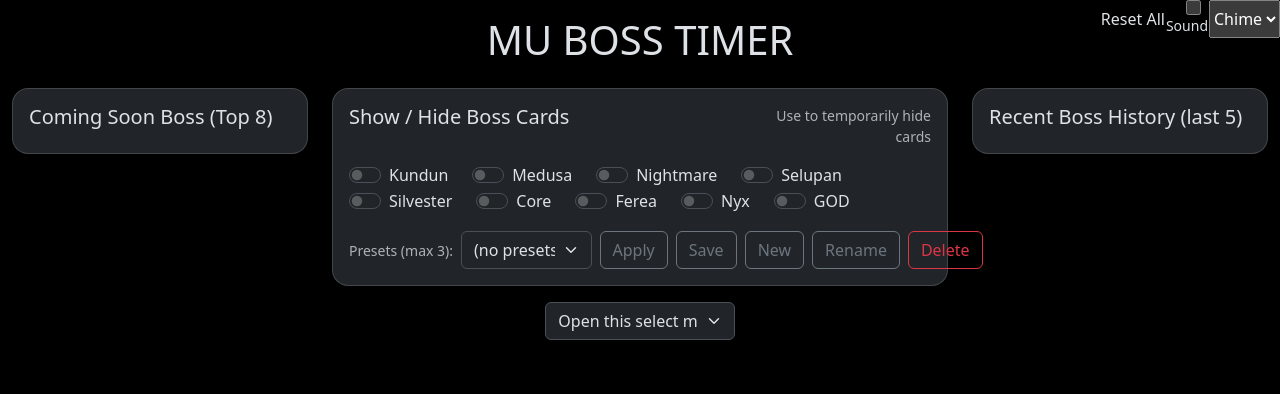
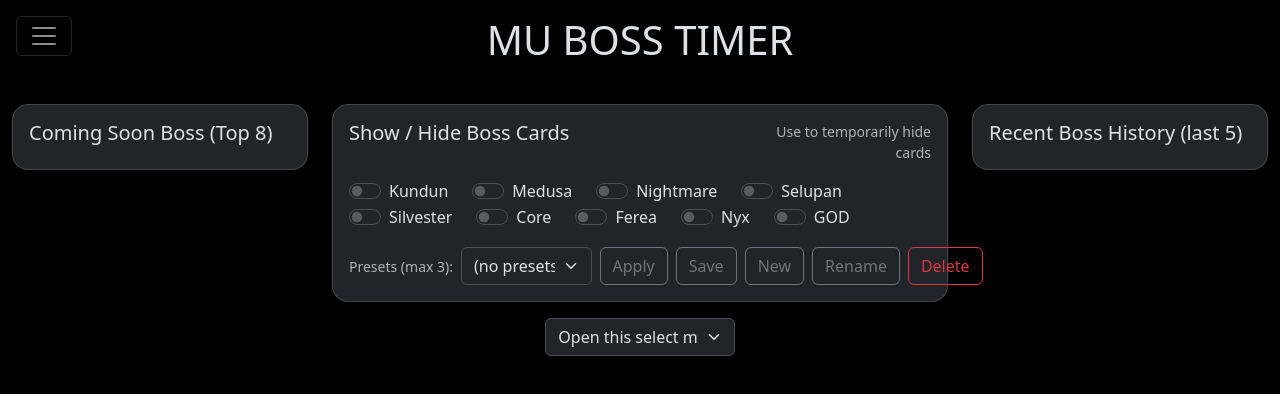
Before and after one commit to holuquockhai/gavin-mu-bosses-appearance, a React (Vite) app in the folder react-project/: page / in a window 1280 px wide. Shown: the top 394 px of the page. Built offline with nearby package versions, Linux system fonts and the light colour scheme.

Commit message:
update navigation for settings

```diff
--- a/react-project/src/components/TopNavigation.jsx
+++ b/react-project/src/components/TopNavigation.jsx
@@ -1,16 +1,52 @@
 function TopNavigation(){
     return(
         <>
-            <div className="top-right top-right d-flex justify-content-endtop-right top-right d-flex justify-content-end fixed-top">
-                <button className="btn" id="resetAllBtn" title="Clear all timers in all channels">Reset All</button>
-                <label className="row small">
-                <input type="checkbox"/> Sound
-                </label>
-                <select className="select" id="soundStyle" title="Alert tone">
-                <option value="chime">Chime</option><option value="bell">Bell</option>
-                <option value="beep">Beep</option><option value="retro">Retro</option>
-                </select>
+        <div className="row input-group">
+            {/* <a class="btn btn-primary" data-bs-toggle="offcanvas" href="#offcanvasExample" role="button" aria-controls="offcanvasExample">
+            Link with href
+            </a> */}
+
+            <nav class="navbar">
+                <div class="fixed-top p-3">
+                    <button class="navbar-toggler" type="button" data-bs-toggle="offcanvas" data-bs-target="#offcanvasExample" aria-controls="offcanvasExample" aria-expanded="false" aria-label="Toggle navigation">
+                    <span class="navbar-toggler-icon"></span>
+                    </button>
+                </div>
+            </nav>
+
+            <div class="offcanvas offcanvas-start" tabindex="-1" id="offcanvasExample" aria-labelledby="offcanvasExampleLabel">
+                <div class="offcanvas-header">
+                    <h5 class="offcanvas-title" id="offcanvasExampleLabel">Settings</h5>
+                    <button type="button" class="btn-close" data-bs-dismiss="offcanvas" aria-label="Close"></button>
+                </div>
+                <hr class="my-1"/>
+                <div class="offcanvas-body">
+                    <div>
+                        Setup your theme Dark Mode or Light Mode, sound and notification
+                    </div>
+                    <div class="dropdown mt-3">
+
+                    <div className="form-check form-switch pe-4">
+                            <input className="form-check-input" type="checkbox" role="switch" id="switchCheckDefault"/>
+                            <label className="small form-check-label" htmlFor="switchCheckDefault">Dark mode</label>
+                        </div>
+
+                        <div className="form-check form-switch pe-4">
+                            <input className="form-check-input" type="checkbox" role="switch" id="switchCheckDefault"/>
+                            <label className="small form-check-label" htmlFor="switchCheckDefault">Sound</label>
+                        </div>
+
+                        <select className="select form-select" id="soundStyle" title="Alert tone">
+                            <option value="chime">Chime</option><option value="bell">Bell</option>
+                            <option value="beep">Beep</option><option value="retro">Retro</option>
+                        </select>
+
+                    </div>
+                </div>
             </div>
+        </div>
+
+
         </>
     )
 }
```
